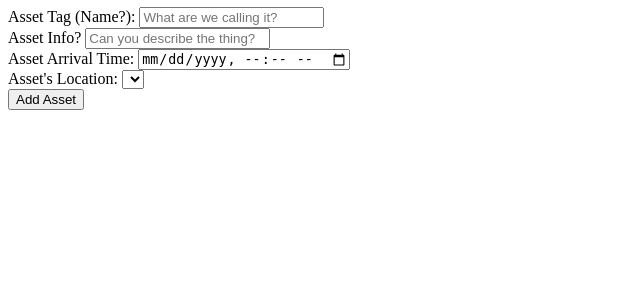
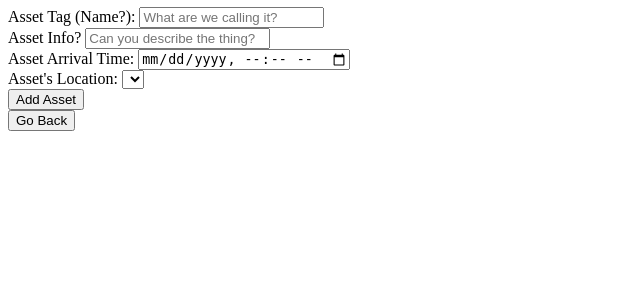
Before and after one commit to FidgetYou/CIS322, a Flask app: page /add_asset in a window 1280 px wide. Shown: the part 170-470 px from the top of the page, without its empty margins (0-640 px from the left). Run offline with Flask 2, Linux system fonts and the light colour scheme; data that the repository does not hold is empty; some libraries are stand-ins or nearby versions.

Commit message:
back button

```diff
--- a/src/templates/add_asset.html
+++ b/src/templates/add_asset.html
@@ -52,6 +52,9 @@
                         <button type="submit" class="btn btn-success">Add Asset</button>
                     </div>
                 </form>
+		<form action = "{{url_for('dashboard')}}">
+			<input type = "Submit" name = "Go Back" value = "Go Back">
+		</form>
             </div>
 
         </div>
```
